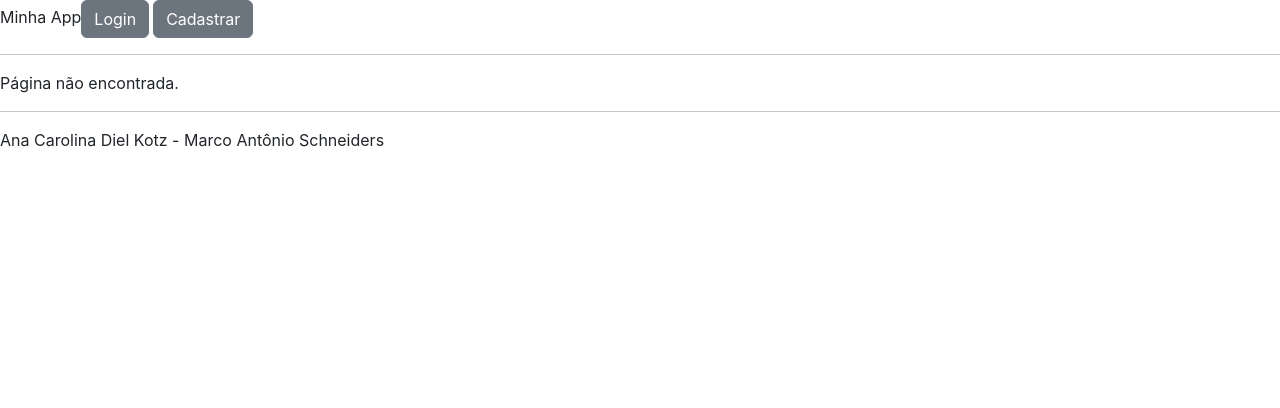
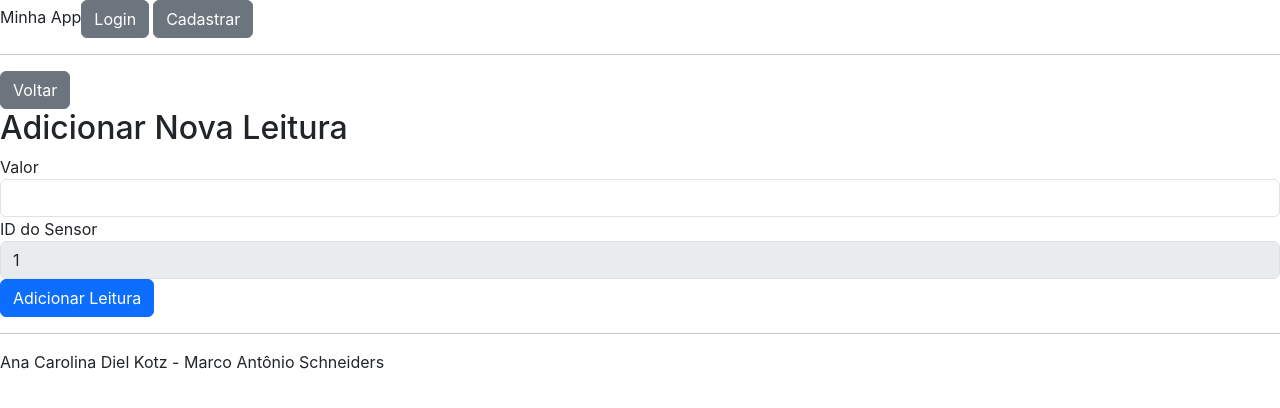
Before and after one commit to ana-cdk/API-Front, a React (Create React App) app: page /sensor/1/readings/new in a window 1280 px wide. Shown: the top 408 px of the page. Built offline with nearby package versions, Linux system fonts and the light colour scheme.

Commit message:
update: create a dashboard

```diff
--- a/package.json
+++ b/package.json
@@ -7,8 +7,12 @@
     "@testing-library/react": "^13.4.0",
     "@testing-library/user-event": "^13.5.0",
     "axios": "^1.6.8",
+    "chart.js": "^3.9.1",
+    "chartjs-adapter-date-fns": "^3.0.0",
+    "date-fns": "^2.30.0",
     "jwt-decode": "^4.0.0",
     "react": "^18.3.1",
+    "react-chartjs-2": "^3.3.0",
     "react-dom": "^18.3.1",
     "react-router-dom": "^6.23.0",
     "react-scripts": "5.0.1",
--- a/src/AppRoutes.js
+++ b/src/AppRoutes.js
@@ -9,6 +9,8 @@ import DeviceList from "./views/device/DeviceList";
 import DeviceDetails from "./views/device/DeviceDetails";
 import ActuatorForm from "./views/actuator/ActuatorForm";
 import SensorForm from "./views/sensor/SensorForm";
+import SensorReadings from './views/sensor/SensorReadings';
+import AddReading from './views/sensor/AddReading';
 import NotFound from "./views/NotFound";
 import Login from "./views/auth/Login"
 
@@ -32,6 +34,8 @@ const AppRoutes = () => {
             <Route path="/sensor/new" element={<SensorForm />}></Route>
             <Route path="/actuator/:id" element={<ActuatorForm />}></Route>
             <Route path="/sensor/:id" element={<SensorForm />}></Route>
+            <Route path="/sensor/:idSensor/readings" element={<SensorReadings />} />
+            <Route path="/sensor/:idSensor/readings/new" element={<AddReading />} />
         </Routes>
     );
 }
--- a/src/views/Home.js
+++ b/src/views/Home.js
@@ -1,4 +1,5 @@
 import { useNavigate } from "react-router-dom";
+import ReadingsGraphic from "./dashboard/ReadingsGraphic";
 
 function Home() {
 
@@ -14,7 +15,7 @@ function Home() {
 
     return(
         <>
-            Dashboard
+            <ReadingsGraphic></ReadingsGraphic>
 
             <button className="btn btn-secondary" onClick={handleGateway}>Gateways</button>
             <button className="btn btn-secondary" onClick={handleDispositivo}>Dispositivos</button>
--- /dev/null
+++ b/src/views/dashboard/ReadingsGraphic.js
@@ -0,0 +1,85 @@
+import React, { useEffect, useState } from 'react';
+import { useNavigate, useParams } from 'react-router-dom';
+import { Line } from 'react-chartjs-2';
+import 'chartjs-adapter-date-fns';
+import {
+  Chart as ChartJS,
+  LineElement,
+  CategoryScale,
+  LinearScale,
+  PointElement,
+  TimeScale
+} from 'chart.js';
+
+ChartJS.register(LineElement, CategoryScale, LinearScale, PointElement, TimeScale);
+
+const ReadingsGraphic = () => {
+  const [chartData, setChartData] = useState({ datasets: [] });
+  const [error, setError] = useState(null);
+  const navigate = useNavigate();
+
+  useEffect(() => {
+    const token = localStorage.getItem('jwtToken');
+    if (!token) {
+        navigate('/auth');
+        return;
+    }
+
+    const fetchData = async () => {
+      try {
+        const sensorId = 1; // Altere para o ID do sensor desejado
+        const response = await fetch(`http://localhost:8081/leitura?idSensor=${sensorId}`, {
+          headers: {
+            'Authorization': `Bearer ${token}`
+          }
+        });
+        if (!response.ok) {
+          throw new Error('Network response was not ok');
+        }
+        const data = await response.json();
+        if (!data || !Array.isArray(data)) {
+          throw new Error('Invalid JSON response');
+        }
+        const labels = data.map(leitura => leitura.data);
+        const valores = data.map(leitura => leitura.valor);
+
+        setChartData({
+          labels: labels,
+          datasets: [
+            {
+              label: 'Leitura do Sensor',
+              data: valores,
+              borderColor: 'rgba(0, 0, 255, 1)',
+              borderWidth: 1
+            }
+          ]
+        });
+      } catch (error) {
+        setError(error.message);
+      }
+    };
+
+    fetchData();
+  }, []);
+
+  return (
+    <div style={{ width: '80%', margin: '0 auto' }}> {/* Define a largura e centraliza o conteúdo */}
+      <h1>Dashboard de Leituras</h1>
+      {error ? <p>Error: {error}</p> : <Line data={chartData} options={{
+        scales: {
+          x: {
+            type: 'time',
+            time: {
+              unit: 'day'
+            }
+          },
+          y: {
+            beginAtZero: true
+          }
+        }
+      }} />}
+    </div>
+  );
+};
+
+export default ReadingsGraphic;
--- a/src/views/device/DeviceDetails.js
+++ b/src/views/device/DeviceDetails.js
@@ -135,7 +135,9 @@ function DeviceDetails() {
             <p>Descrição: {device.descricao}</p>
             <p>Localização: {device.localizacao}</p>
             <p>Endereço: {device.endereco}</p>
-            <p>Gateway: {device.gatewayId}</p>
+           {/*<p>Gateway: {device.idGateway ? device.gateway.nome : 'Não especificado'}</p> */}
+           <button type="button" className="btn btn-success" onClick={() => navigate(`/device/${id}`)}>Editar</button>
+            <button type="button" className="btn btn-danger ms-1" onClick={() => handleDeleteDevice(id)}>Excluir</button>
 
             <h3>Sensores</h3>
             {sensors.length > 0 ? (
@@ -143,15 +145,16 @@ function DeviceDetails() {
                     {sensors.map(sensor => (
                         <li key={sensor.idSensor}>
                             {sensor.nome}
-                            <button type="button" className="btn btn-success" onClick={() => navigate(`/sensor/${sensor.idSensor}?deviceId=${id}`)}>Editar</button>
-                            <button type="button" className="btn btn-danger" onClick={() => handleDeleteSensor(sensor.idSensor)}>Excluir</button>
+                            <button type="button" className="btn btn-info ms-1 mb-3" onClick={() => navigate(`/sensor/${sensor.idSensor}/readings`)}>Leituras</button>
+                            <button type="button" className="btn btn-success ms-1 mb-3" onClick={() => navigate(`/sensor/${sensor.idSensor}?deviceId=${id}`)}>Editar</button>
+                            <button type="button" className="btn btn-danger ms-1 mb-3" onClick={() => handleDeleteSensor(sensor.idSensor)}>Excluir</button>
                         </li>
                     ))}
                 </ul>
             ) : (
                 <p>Nenhum sensor encontrado.</p>
             )}
-            <button type="button" className="btn btn-primary" onClick={() => navigate(`/sensor/new?deviceId=${id}`)}>Add Sensor</button>
+            <button type="button" className="btn btn-primary ms-1" onClick={() => navigate(`/sensor/new?deviceId=${id}`)}>Adicionar Sensor</button>
 
             <h3>Atuadores</h3>
             {actuators.length > 0 ? (
@@ -159,18 +162,16 @@ function DeviceDetails() {
                     {actuators.map(actuator => (
                         <li key={actuator.idAtuador}>
                             {actuator.nome}
-                            <button type="button" className="btn btn-success" onClick={() => navigate(`/actuator/${actuator.idAtuador}?deviceId=${id}`)}>Editar</button>
-                            <button type="button" className="btn btn-danger" onClick={() => handleDeleteActuator(actuator.idAtuador)}>Excluir</button>
+                            <button type="button" className="btn btn-success ms-1 mb-3" onClick={() => navigate(`/actuator/${actuator.idAtuador}?deviceId=${id}`)}>Editar</button>
+                            <button type="button" className="btn btn-danger ms-1 mb-3" onClick={() => handleDeleteActuator(actuator.idAtuador)}>Excluir</button>
                         </li>
                     ))}
                 </ul>
             ) : (
                <p>Nenhum atuador encontrado.</p>
             )}
-            <button type="button" className="btn btn-primary" onClick={() => navigate(`/actuator/new?deviceId=${id}`)}>Add Atuador</button>
+            <button type="button" className="btn btn-primary ms-1" onClick={() => navigate(`/actuator/new?deviceId=${id}`)}>Adicionar Atuador</button>
 
-            <button type="button" className="btn btn-success" onClick={() => navigate(`/device/${id}`)}>Editar</button>
-            <button type="button" className="btn btn-danger" onClick={() => handleDeleteDevice(id)}>Excluir</button>
         </div>
     );
 }
--- /dev/null
+++ b/src/views/sensor/AddReading.js
@@ -0,0 +1,74 @@
+import React, { useState, useEffect } from 'react';
+import { useNavigate, useParams } from 'react-router-dom';
+
+function AddReading() {
+    const [valor, setValor] = useState('');
+    const { idSensor } = useParams();
+    const navigate = useNavigate();
+
+    const handleSubmit = (e) => {
+        e.preventDefault();
+
+        const token = localStorage.getItem('jwtToken');
+        if (!token) {
+            navigate('/auth');
+            return;
+        }
+
+        const reading = {
+            valor: valor,
+            idSensor: parseInt(idSensor)
+        };
+
+        fetch('http://localhost:8081/leitura', {
+            method: 'POST',
+            headers: {
+                'Content-Type': 'application/json',
+                'Authorization': `Bearer ${token}`
+            },
+            body: JSON.stringify(reading)
+        })
+        .then(response => {
+            if (response.ok) {
+                navigate(`/sensor/${idSensor}/readings`); // Redireciona para a página de leituras do sensor
+            } else {
+                throw new Error('Erro ao adicionar leitura');
+            }
+        })
+        .catch(e => console.error(e));
+    };
+
+    return (
+        <div>
+            <button type="button" className="btn btn-secondary" onClick={() => navigate(-1)}>Voltar</button>
+            <h2>Adicionar Nova Leitura</h2>
+            <form onSubmit={handleSubmit}>
+                <div className="form-group">
+                    <label htmlFor="valor">Valor</label>
+                    <input
+                        type="text"
+                        id="valor"
+                        value={valor}
+                        onChange={(e) => setValor(e.target.value)}
+                        className="form-control"
+                        required
+                    />
+                </div>
+                <div className="form-group">
+                    <label htmlFor="idSensor">ID do Sensor</label>
+                    <input
+                        type="number"
+                        id="idSensor"
+                        value={idSensor}
+                        className="form-control"
+                        disabled
+                    />
+                </div>
+                <button type="submit" className="btn btn-primary">Adicionar Leitura</button>
+            </form>
+
+        </div>
+    );
+}
+
+export default AddReading;
--- a/src/views/sensor/SensorForm.js
+++ b/src/views/sensor/SensorForm.js
@@ -109,7 +109,7 @@ function SensorForm() {
             setName('');
             setSelectedDevice('');
             console.log(id ? 'Sensor atualizado com sucesso!' : 'Sensor criado com sucesso!');
-            navigate('/device');
+            navigate(`/device/details/${selectedDevice}`);
         } catch (error) {
             console.error('Erro:', error.message);
         }
--- /dev/null
+++ b/src/views/sensor/SensorReadings.js
@@ -0,0 +1,58 @@
+import React, { useEffect, useState } from 'react';
+import { useParams, useNavigate } from 'react-router-dom';
+
+function SensorReadings() {
+    const { idSensor } = useParams();
+    const navigate = useNavigate();
+    const [readings, setReadings] = useState([]);
+
+    useEffect(() => {
+        const token = localStorage.getItem('jwtToken');
+        if (!token) {
+            navigate('/auth');
+            return;
+        }
+
+        fetch(`http://localhost:8081/leitura?sensorId=${idSensor}`, {
+            method: 'GET',
+            headers: {
+                'Authorization': `Bearer ${token}`
+            }
+        })
+        .then(response => {
+            if (!response.ok) {
+                if (response.status === 401) {
+                    navigate('/auth');
+                }
+                throw new Error('Erro ao buscar leituras do sensor');
+            }
+            return response.json();
+        })
+        .then(data => setReadings(data))
+        .catch(e => console.log(e));
+    }, [idSensor, navigate]);
+
+    const handleAddReading = () => {
+        navigate(`/sensor/${idSensor}/readings/new`);
+    };
+
+    return (
+        <div>
+            <button type="button" className="btn btn-secondary" onClick={() => navigate(-1)}>Voltar</button>
+            <h2>Registros de Leituras do Sensor</h2>
+            {readings.length > 0 ? (
+                <ul>
+                    {readings.map((reading, index) => (
+                        <li key={index}>{reading.valor} em {new Date(reading.data).toLocaleString()}</li>
+                    ))}
+                </ul>
+            ) : (
+                <p>Nenhuma leitura encontrada.</p>
+            )}
+             <button type="button" className="btn btn-primary" onClick={handleAddReading}>Adicionar Nova Leitura</button>
+
+        </div>
+    );
+}
+
+export default SensorReadings;
--- a/src/views/user/UserForm.js
+++ b/src/views/user/UserForm.js
@@ -1,9 +1,11 @@
 import React, { useState } from 'react';
+import { useNavigate } from 'react-router-dom';
 
 function UserForm() {
     const [firstName, setFirstName] = useState('');
     const [email, setEmail] = useState('');
     const [password, setPassword] = useState('');
+    const navigate = useNavigate();
 
     const handleSubmit = async (event) => {
         event.preventDefault();
@@ -27,11 +29,11 @@ function UserForm() {
                 throw new Error('Erro ao criar usuário');
             }
 
-            // Se o usuário foi criado com sucesso, limpa os campos do formulário
             setFirstName('');
             setEmail('');
             setPassword('');
             console.log('Usuário criado com sucesso!');
+            navigate('/auth')
         } catch (error) {
             console.error('Erro:', error.message);
         }
```
Also changed, not shown: 1 other file (tests, documents, lock files or other folders).
